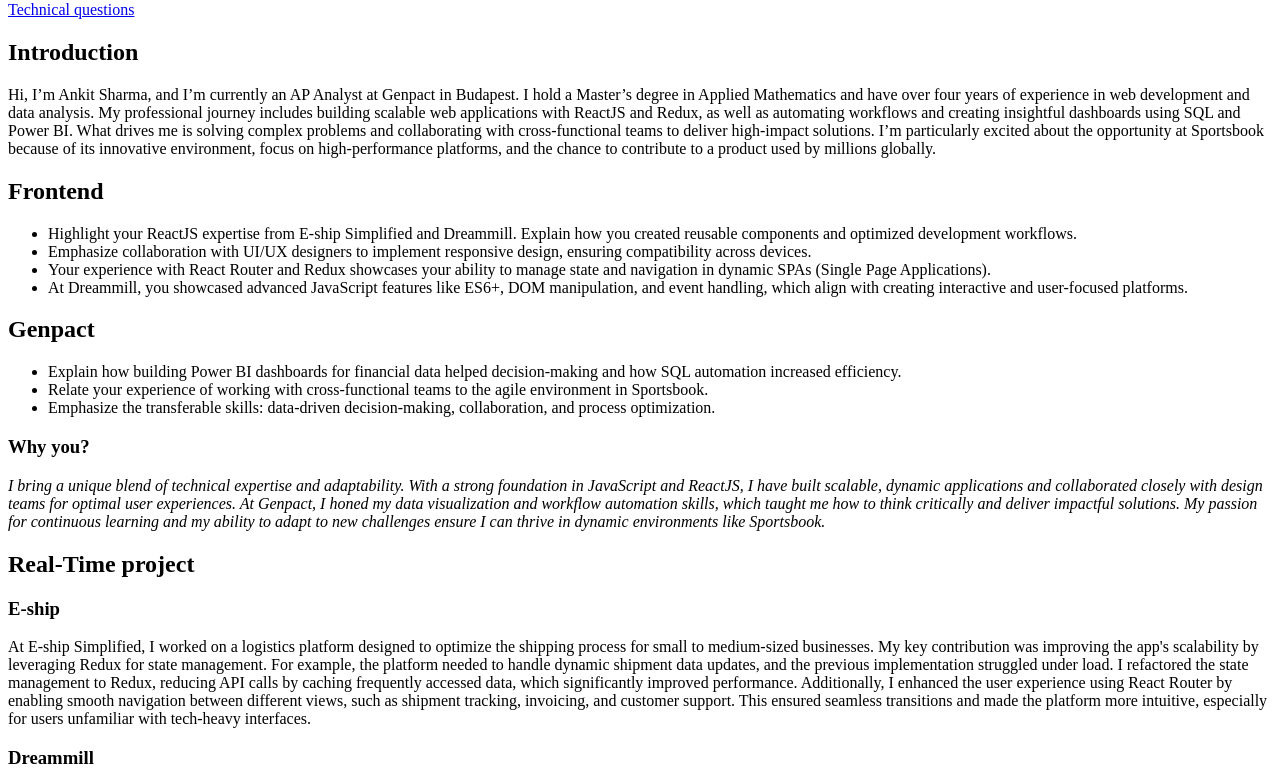
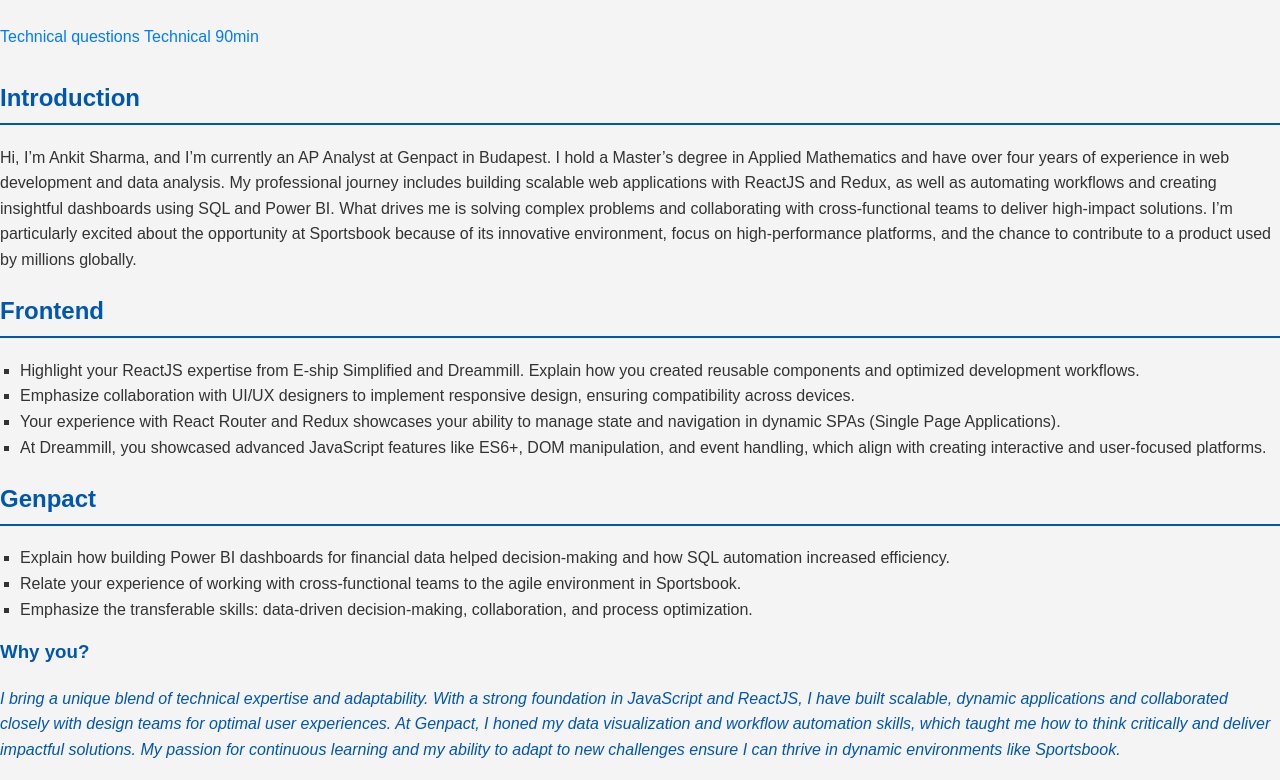
Before and after one commit to itsyourtechguy/interview, a website: page index.html in a window 1280 px wide. Shown: the part 79-859 px from the top of the page. Drawn offline with Linux system fonts and the light colour scheme.

Commit message:
added styles

```diff
--- a/index.html
+++ b/index.html
@@ -10,6 +10,7 @@
   <body>
     <h1>Prepare</h1>
     <a href="https://itsyourtechguy.github.io/technical/">Technical questions</a>
+    <a href="https://itsyourtechguy.github.io/90min/">Technical 90min</a>
     <h2>Introduction</h2>
     <p>
       Hi, I’m Ankit Sharma, and I’m currently an AP Analyst at Genpact in
--- a/styles.css
+++ b/styles.css
@@ -1,3 +1,66 @@
-h1 {
+/* styles.css */
+body {
+  font-family: Arial, sans-serif;
+  line-height: 1.6;
+  margin: 0;
+  padding: 0;
+  background-color: #f4f4f4;
+  color: #333;
+}
+
+h1, h2, h3 {
+  color: #0056b3;
+}
+
+a {
+  display: inline-block;
+  margin: 10px 0;
+  color: #007bff;
+  text-decoration: none;
+}
+
+a:hover {
   text-decoration: underline;
 }
+
+ul {
+  list-style-type: square;
+  margin: 15px 0;
+  padding-left: 20px;
+}
+
+p, ul {
+  margin-bottom: 15px;
+}
+
+em {
+  font-style: italic;
+  color: #0056b3;
+}
+
+h1 {
+  text-align: center;
+  margin-top: 20px;
+}
+
+h2 {
+  border-bottom: 2px solid #0056b3;
+  padding-bottom: 5px;
+  margin-top: 20px;
+}
+
+h3 {
+  margin-top: 15px;
+}
+
+.container {
+  max-width: 800px;
+  margin: 0 auto;
+  padding: 20px;
+  background-color: #fff;
+  box-shadow: 0 2px 10px rgba(0, 0, 0, 0.1);
+}
+
+.container p {
+  text-align: justify;
+}
```
